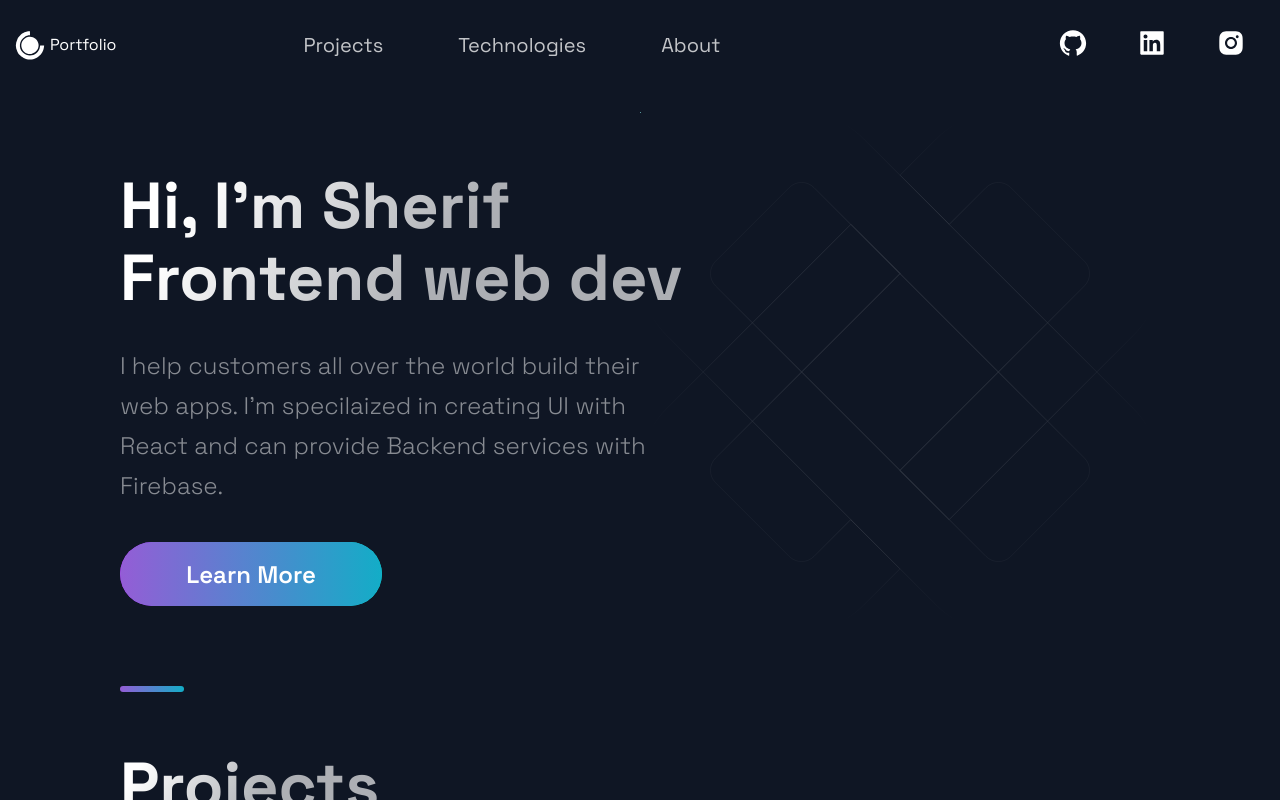
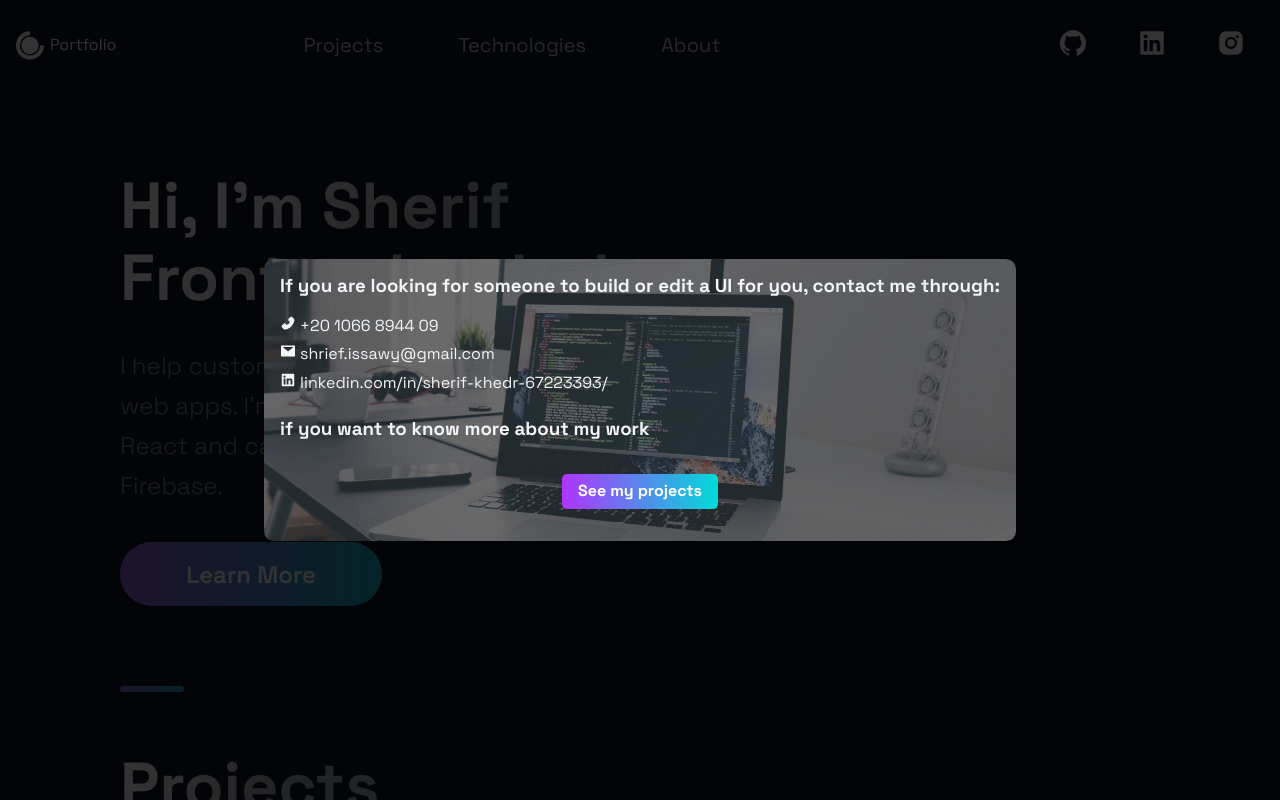
Before and after one commit to sherifessawy/My-Portfolio, a Next.js app: page / in a window 1280 px wide. Both pictures are taken after a click on the button "Learn More". Shown: the top 800 px of the page. Built offline with nearby package versions, Linux system fonts and the light colour scheme.

Commit message:
adding functionality to learn more button

```diff
--- a/src/styles/GlobalComponents/Button.js
+++ b/src/styles/GlobalComponents/Button.js
@@ -1,11 +1,103 @@
-import React from 'react'
+import React, {useState} from 'react'
+import reactDom from 'react-dom'
+import { ButtonBack, ButtonFront } from './index'
+import styled from 'styled-components'
+import { AiFillMail, AiFillPhone, AiFillLinkedin } from 'react-icons/ai';
+import Link from 'next/link';
 
-import { ButtonBack, ButtonFront } from './index'
+const Button = (props) => {
+  const [showMore, setShowMore] = useState(false)
 
-const Button = (props) => (
-  <ButtonBack alt={props.alt} form={props.form} disabled={props.disabled}>{props.children}
-    <ButtonFront alt={props.alt} onClick={props.onClick} disabled={props.disabled}>{props.children}</ButtonFront>
-  </ButtonBack>
-);
+  function handleClick(){
+    setShowMore(true)
+
+  }
+
+  return showMore ?
+    (
+      <>
+        {reactDom.createPortal(<Button.Feature setShowMore={setShowMore}/> , document.body)}
+        <ButtonBack alt={props.alt} form={props.form} disabled={props.disabled} onClick={() => handleClick()}>{props.children}
+          <ButtonFront alt={props.alt} onClick={props.onClick} disabled={props.disabled}>{props.children}</ButtonFront>
+        </ButtonBack>
+      </>
+    ) : (
+      <ButtonBack alt={props.alt} form={props.form} disabled={props.disabled} onClick={() => handleClick()}>{props.children}
+        <ButtonFront alt={props.alt} onClick={props.onClick} disabled={props.disabled}>{props.children}</ButtonFront>
+      </ButtonBack>
+    )
+}
+
+
+const Feature = styled.div`
+  position: fixed;
+  top: 50%;
+  transform: translateY(-50%);
+  left: 0;
+  right: 0;
+  margin 0 auto;
+  width: fit-content;
+  background: #0F1624;
+  background-image: url('/images/services-bg.jpg');
+  background-size: cover;
+  z-index: 11;
+  padding: 1em;
+  border-radius: 10px;
+  max-width: 95%;
+
+  div p {
+    margin-bottom: 0.5em;
+  }
+
+  .h44{
+    text-decoration: none;
+    color: white;
+    background: linear-gradient(270deg, #00DBD8 0%, #B133FF 100%);
+    margin: 1em auto;
+    padding: 0.5em 1em;
+    border-radius: 5px;
+    width: fit-content;
+
+    &:hover{
+      background: linear-gradient(270deg, #ff622e 0%, #B133FF 100%);
+      cursor: pointer;
+    }
+  }
+`
+const Overlay = styled.div`
+  position: fixed;
+  top: 0;
+  bottom: 0;
+  left: 0;
+  right: 0;
+  background: rgba(0,0,0,0.8);
+  z-index: 10;
+`
+Button.Feature = function ButtonFeature({setShowMore}){
+  return (
+    <>
+      <Overlay onClick={() => setShowMore(false)}/>
+      <Feature>
+        <div>
+          <h3>If you are looking for someone to build or edit a UI for you, contact me through:</h3>
+          <br/>
+          <p> <AiFillPhone /> +20 1066 8944 09</p>
+          <p><AiFillMail /> shrief.issawy@gmail.com</p>
+          <p><AiFillLinkedin /> linkedin.com/in/sherif-khedr-67223393/</p>
+        </div>
+        <br/>
+        <div>
+          <h3>if you want to know more about my work</h3>
+          <br/>
+          <Link href="#projects">
+            <h4 className='h44' onClick={() => setShowMore(false)}>
+              See my projects
+            </h4>
+          </Link>
+        </div>
+      </Feature>
+    </>
+  )
+}
 
 export default Button
```
Also changed, not shown: public/images/services-bg.jpg (added).
